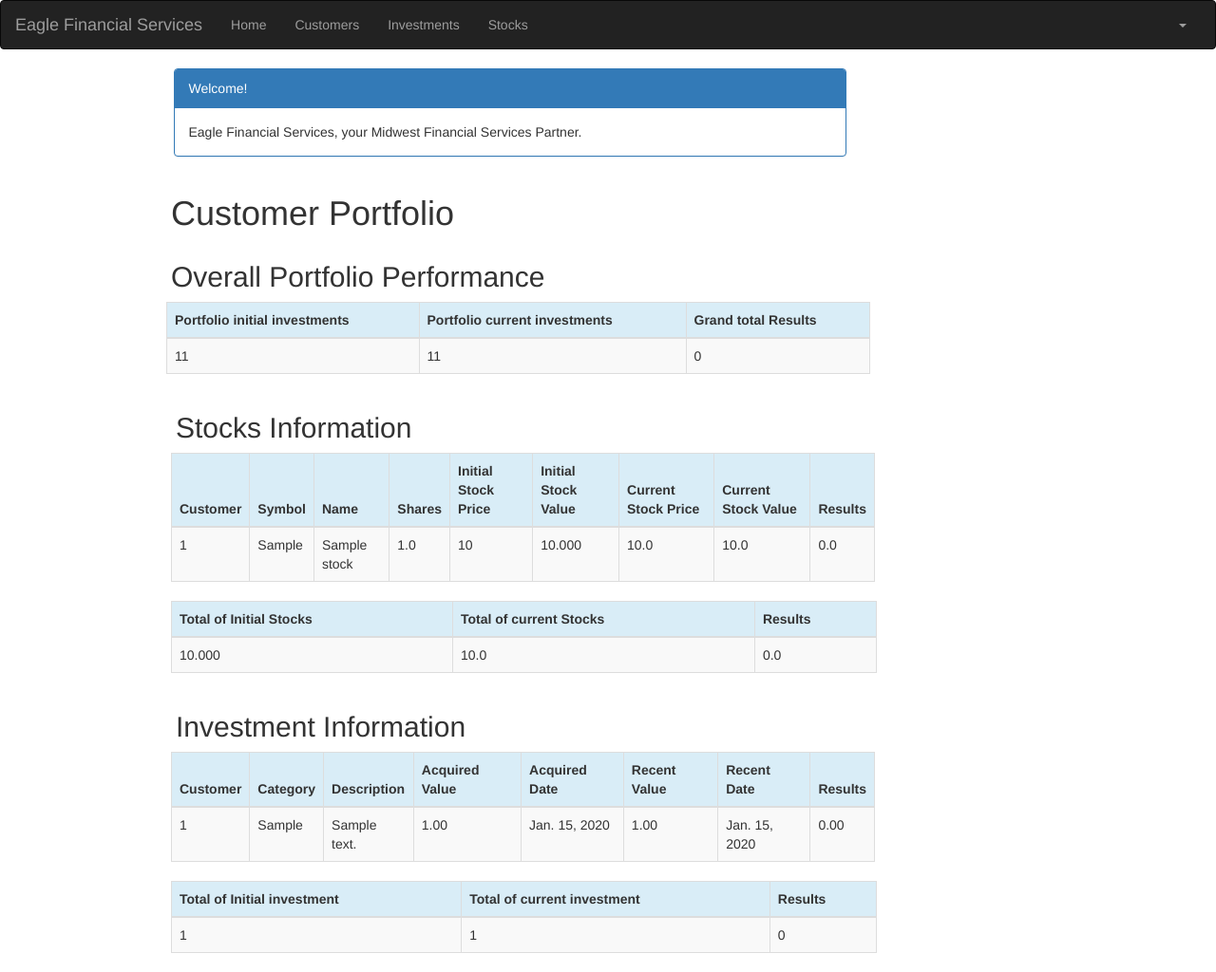
After one commit to lehoang373/assign2p1, a Django app: page /customer/1/portfolio/ in a window 1280 px wide. The commit adds this page. Shown: the whole page at 95% size. Run offline with Django 3.2, Linux system fonts and the light colour scheme; a user stored in the database is signed in; tables that the repository leaves empty hold one stand-in row (values such as "Sample post"); a database or web service that is not in the repository returns one stand-in record (values such as "Sample title"); data that the repository does not hold is empty; some libraries are stand-ins or nearby versions.

Commit message:
first commit

```diff
--- a/efs/efs/settings.py
+++ b/efs/efs/settings.py
@@ -38,7 +38,10 @@ INSTALLED_APPS = [
     'django.contrib.messages',
     'django.contrib.staticfiles',
     'portfolio',
-    'crispy_forms'
+    'crispy_forms',
+    'rest_framework',
+    'mathfilters',
+    'django.contrib.humanize',
 ]
 
 MIDDLEWARE = [
--- a/efs/efs/urls.py
+++ b/efs/efs/urls.py
@@ -1,11 +1,29 @@
 from django.contrib import admin
 from django.conf.urls import  include,url
-from django.urls import path
+from django.urls import path, re_path
 from django.contrib.auth import views
+from django.contrib.auth.views import LoginView, LogoutView
+from django.contrib.auth import views as auth_views
 
 urlpatterns = [
     path('admin/', admin.site.urls),
     path('', include('portfolio.urls')),
     path('accounts/', include('django.contrib.auth.urls')),
+    re_path(r'^accounts/login/$', LoginView.as_view(template_name='registration/login.html'), name="login"),
+    re_path(r'^accounts/logout/$', LogoutView.as_view(), LogoutView.next_page, name="logout"),
 
+    # Password reset links (ref: https://github.com/django/django/blob/master/django/contrib/auth/views.py)
+    path('password_change_done/',
+         auth_views.PasswordChangeDoneView.as_view(template_name='registration/password_change_done.html'),
+         name='password_change_done'),
+    path('password_change/', auth_views.PasswordChangeView.as_view(template_name='registration/password_change.html'),
+         name='password_change'),
+    path('password_reset_done/',
+         auth_views.PasswordResetCompleteView.as_view(template_name='registration/password_reset_done.html'),
+         name='password_reset_done'),
+    path('reset/<uidb64>/<token>/', auth_views.PasswordResetConfirmView.as_view(), name='password_reset_confirm'),
+    path('password_reset/', auth_views.PasswordResetView.as_view(), name='password_reset'),
+    path('reset_done/',
+         auth_views.PasswordResetCompleteView.as_view(template_name='registration/password_reset_complete.html'),
+         name='password_reset_complete'),
    ]
--- a/efs/portfolio/models.py
+++ b/efs/portfolio/models.py
@@ -1,6 +1,7 @@
 from django.db import models
 from django.utils import timezone
 from django.contrib.auth.models import User
+import requests
 
 # Create your models here.
 class Customer(models.Model):
@@ -68,3 +69,16 @@ class Stock(models.Model):
 
     def initial_stock_value(self):
         return self.shares * self.purchase_price
+
+    def current_stock_price(self):
+        symbol_f = str(self.symbol)
+        main_api = 'http://api.marketstack.com/v1/eod?'
+        api_key = 'access_key=ed6485f129dec687c705791bfa10a7b8&limit=1&symbols='
+        url = main_api + api_key + symbol_f
+        json_data = requests.get(url).json()
+        open_price = float(json_data["data"][0]["open"])
+        share_value = open_price
+        return share_value
+
+    def current_stock_value(self):
+        return float(self.current_stock_price()) * float(self.shares)
--- a/efs/portfolio/templates/portfolio/customer_list.html
+++ b/efs/portfolio/templates/portfolio/customer_list.html
@@ -59,10 +59,9 @@
                     <td><a href="{% url 'portfolio:customer_delete' pk=customer.pk %}"
                            onclick="return confirm('Are you sure you want to delete?')"
                            class="btn btn-danger">Delete</a>
+                    <td><a href="{% url 'portfolio:portfolio' pk=customer.pk %}"
+                           class="btn btn-primary">Portfolio</a>
                     </td>
-                    <td><a href=""
-                           class="btn btn-primary">Portfolio</a>
-
                 </tr>
             {% endfor %}
             </tbody>
--- /dev/null
+++ b/efs/portfolio/templates/portfolio/portfolio.html
@@ -0,0 +1,170 @@
+<!DOCTYPE html>
+<html lang="en">
+{% extends 'portfolio/base.html' %}
+{% load humanize %}
+{% block content %}
+{% load mathfilters %}
+
+
+<head>
+    <meta charset="UTF-8">
+    <title>Eagle Financial</title>
+    <link rel="stylesheet" href="https://maxcdn.bootstrapcdn.com/bootstrap/3.3.4/css/bootstrap.min.css">
+
+</head>
+
+
+<body>
+<div class="container">
+    <div class="row">
+        <div class="col-md-10 col-md-offset-1">
+            <div class="panel panel-primary" style="width: 75%">
+                <div class="panel-heading">Welcome!</div>
+                <div class="panel-body">
+                    Eagle Financial Services, your Midwest Financial Services Partner.
+                </div>
+            </div>
+        </div>
+    </div>
+
+
+</div>
+<div class="row">
+
+    <h1 style="padding-left: 125Px">Customer Portfolio</h1>
+</div>
+
+<div class="row">
+    <h2 style="padding-left: 125Px">Overall Portfolio Performance</h2>
+</div>
+<div class="row">
+    <table class="table table-striped table-bordered table-hover" style="margin-left: 120px;width: 95%">
+        <thead>
+        <tr class="bg-info">
+            <th>Portfolio initial investments</th>
+            <th>Portfolio current investments</th>
+            <th>Grand total Results</th>
+        </tr>
+        </thead>
+        <tbody>
+        <tr>
+            <td>{{sum_of_initial_stock_value|add:sum_acquired_value.acquired_value__sum|intcomma}}
+            <td>{{sum_current_stocks_value|add:sum_recent_value.recent_value__sum|intcomma}}
+            <td>{{sum_current_stocks_value|sub:sum_of_initial_stock_value|add:sum_recent_value.recent_value__sum|sub:sum_acquired_value.acquired_value__sum|intcomma}}
+            </td>
+        </tr>
+        </tbody>
+    </table>
+    <div class="row">
+        <h2 style="padding-left: 145Px">Stocks Information</h2>
+    </div>
+
+    <table class="table table-striped table-bordered table-hover" style="margin-left: 125px;width: 95%">
+        <thead>
+        <tr class="bg-info">
+            <th>Customer</th>
+            <th>Symbol</th>
+            <th>Name</th>
+            <th>Shares</th>
+            <th>Initial Stock Price</th>
+            <th>Initial Stock Value</th>
+            <th>Current Stock Price</th>
+            <th>Current Stock Value</th>
+            <th>Results</th>
+
+        </tr>
+
+        </thead>
+
+        <tbody>
+        {% for stock in stocks %}
+        <tr>
+            <td>{{ stock.customer }}</td>
+            <td>{{ stock.symbol }}</td>
+            <td>{{ stock.name }}</td>
+            <td>{{ stock.shares|intcomma }}</td>
+            <td>{{ stock.purchase_price|floatformat:"0"|intcomma }}</td>
+            <td>{{ stock.initial_stock_value|intcomma}}
+            <td>{{ stock.current_stock_price|intcomma}}
+            <td>{{ stock.current_stock_value|intcomma}}
+            <td>{{ stock.current_stock_value|sub:stock.initial_stock_value|intcomma}}
+            </td>
+        </tr>
+        </tbody>
+        {% endfor %}
+
+    </table>
+</div>
+
+<table class="table table-striped table-bordered table-hover" style="margin-left: 110px;width: 99%">
+    <thead>
+    <tr class="bg-info">
+        <th>Total of Initial Stocks</th>
+        <th>Total of current Stocks</th>
+        <th>Results</th>
+    </tr>
+    </thead>
+    <tbody>
+    <tr>
+        <td>{{ sum_of_initial_stock_value|intcomma }}</td>
+        <td>{{ sum_current_stocks_value|intcomma }}</td>
+        <td>{{ sum_current_stocks_value|sub:sum_of_initial_stock_value|intcomma }}</td>
+    </tr>
+    </tbody>
+</table>
+
+<div class="row">
+    <div class="row">
+        <h2 style="padding-left: 145Px">Investment Information</h2>
+    </div>
+    <table class="table table-striped table-bordered table-hover" style="margin-left: 125px;width: 95%">
+        <thead>
+        <tr class="bg-info">
+            <th>Customer</th>
+            <th>Category</th>
+            <th>Description</th>
+            <th>Acquired Value</th>
+            <th>Acquired Date</th>
+            <th>Recent Value</th>
+            <th>Recent Date</th>
+            <th>Results</th>
+
+        </tr>
+        </thead>
+        <tbody>
+        {% for investment in investments %}
+        <tr>
+            <td>{{ investment.customer }}</td>
+            <td>{{ investment.category }}</td>
+            <td>{{ investment.description }}</td>
+            <td>{{ investment.acquired_value }}</td>
+            <td>{{ investment.acquired_date }}</td>
+            <td>{{ investment.recent_value }}</td>
+            <td>{{ investment.recent_date }}</td>
+            <td>{{ investment.recent_value|sub:investment.acquired_value|intcomma}}
+
+
+        </tr>
+        {% endfor %}
+        </tbody>
+    </table>
+</div>
+<table class="table table-striped table-bordered table-hover" style="margin-left: 110px;width: 99%">
+    <thead>
+    <tr class="bg-info">
+        <th>Total of Initial investment</th>
+        <th>Total of current investment</th>
+        <th>Results</th>
+    </tr>
+    </thead>
+    <tbody>
+    <tr>
+        <td>{{ sum_acquired_value.acquired_value__sum|intcomma }}</td>
+        <td>{{ sum_recent_value.recent_value__sum|intcomma }}</td>
+        <td>{{ sum_recent_value.recent_value__sum|sub:sum_acquired_value.acquired_value__sum|intcomma}}</td>
+    </tr>
+    </tbody>
+</table>
+
+
+{% endblock %}
--- /dev/null
+++ b/efs/portfolio/templates/registration/password_reset_subject.txt
@@ -0,0 +1 @@
+password reset
--- a/efs/portfolio/urls.py
+++ b/efs/portfolio/urls.py
@@ -1,6 +1,8 @@
 from django.conf.urls import url
 from . import views
 from django.urls import path, re_path
+from rest_framework.urlpatterns import format_suffix_patterns
+
 
 app_name = 'portfolio'
 urlpatterns = [
@@ -16,4 +18,8 @@ urlpatterns = [
     url('investment/create', views.investment_new, name='investment_new'),
     url(r'^investment/(?P<pk>\d+)/edit/$', views.investment_edit, name='investment_edit'),
     url(r'^investment/(?P<pk>\d+)/delete/$', views.investment_delete, name='investment_delete'),
+    path('customer/<int:pk>/portfolio/', views.portfolio, name='portfolio'),
+    url(r'^customers_json/', views.CustomerList.as_view()),
 ]
+
+urlpatterns = format_suffix_patterns(urlpatterns)
--- a/efs/portfolio/views.py
+++ b/efs/portfolio/views.py
@@ -4,8 +4,20 @@ from .models import *
 from .forms import *
 from django.shortcuts import render, get_object_or_404
 from django.shortcuts import redirect
+from django.db.models import Sum
+from rest_framework.views import APIView
+from rest_framework.response import Response
+from rest_framework import status
+from .serializers import CustomerSerializer
 
+# List at the end of the views.py
+# Lists all customers
+class CustomerList(APIView):
 
+    def get(self,request):
+        customers_json = Customer.objects.all()
+        serializer = CustomerSerializer(customers_json, many=True)
+        return Response(serializer.data)
 
 now = timezone.now()
 def home(request):
@@ -124,3 +136,29 @@ def investment_delete(request, pk):
    investment.delete()
    investments = Investment.objects.filter(recent_date__lte=timezone.now())
    return render(request, 'portfolio/investment_list.html', {'investments': investments})
+
+@login_required
+def portfolio(request,pk):
+   customer = get_object_or_404(Customer, pk=pk)
+   customers = Customer.objects.filter(created_date__lte=timezone.now())
+   investments =Investment.objects.filter(customer=pk)
+   stocks = Stock.objects.filter(customer=pk)
+   sum_recent_value = Investment.objects.filter(customer=pk).aggregate(Sum('recent_value'))
+   sum_acquired_value = Investment.objects.filter(customer=pk).aggregate(Sum('acquired_value'))
+   #overall_investment_results = sum_recent_value-sum_acquired_value
+   # Initialize the value of the stocks
+   sum_current_stocks_value = 0
+   sum_of_initial_stock_value = 0
+
+   # Loop through each stock and add the value to the total
+   for stock in stocks:
+        sum_current_stocks_value += stock.current_stock_value()
+        sum_of_initial_stock_value += stock.initial_stock_value()
+
+   return render(request, 'portfolio/portfolio.html', {'customers': customers,
+                                                       'investments': investments,
+                                                       'stocks': stocks,
+                                                       'sum_acquired_value': sum_acquired_value,
+                                                       'sum_recent_value': sum_recent_value,
+                                                        'sum_current_stocks_value': sum_current_stocks_value,
+                                                        'sum_of_initial_stock_value': sum_of_initial_stock_value,})
--- a/efs/requirements.txt
+++ b/efs/requirements.txt
@@ -1,2 +1,5 @@
-pip install django==2.1.5
+pip install Django==2.1.5
 pip install Django-crispy-forms
+pip install djangorestframework
+pip install django-mathfilters
+pip install requests
```
Also changed, not shown: efs/portfolio/serializers.py (added, +9 -0 lines), efs/portfolio/templates/registration/login.html (+10 -1 lines), efs/portfolio/templates/registration/password_change.html (added, +53 -0 lines), efs/portfolio/templates/registration/password_change_done.html (added, +11 -0 lines), efs/portfolio/templates/registration/password_reset_complete.html (added, +11 -0 lines), efs/portfolio/templates/registration/password_reset_done.html (added, +20 -0 lines), efs/portfolio/templates/registration/password_reset_email.html (added, +10 -0 lines), efs/portfolio/templates/registration/password_reset_form.html (added, +45 -0 lines), 3 other files.
